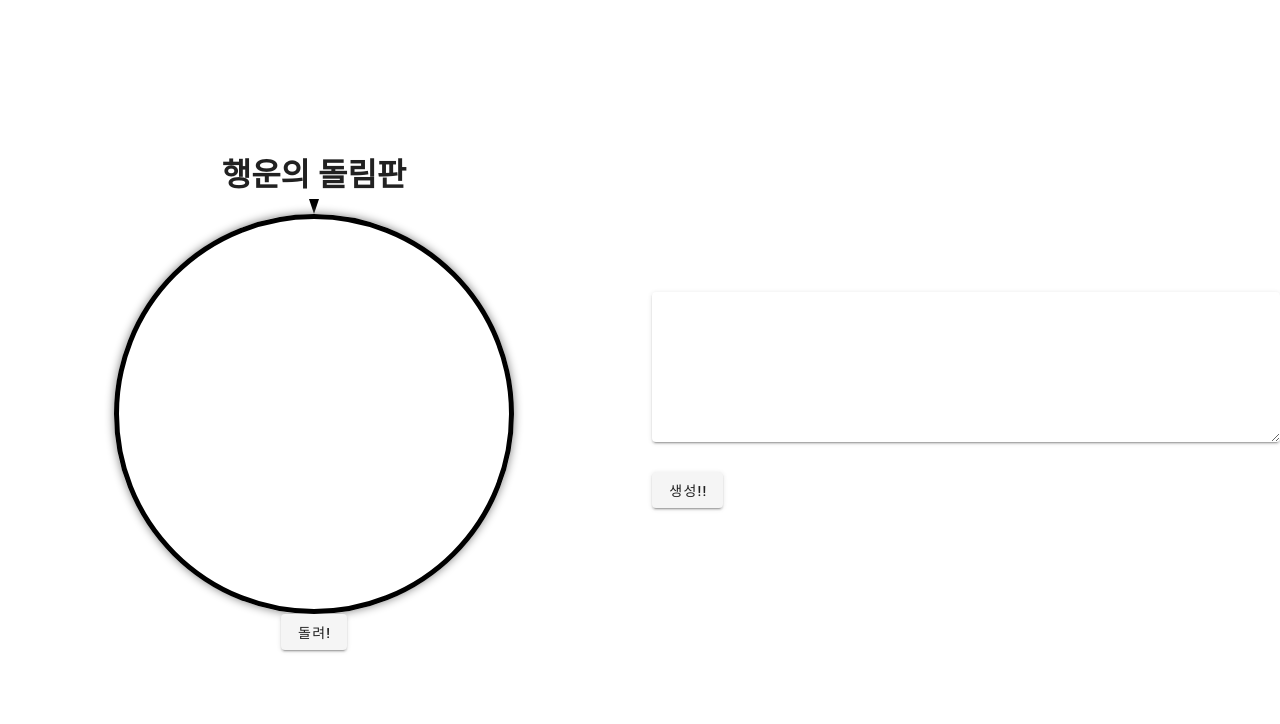
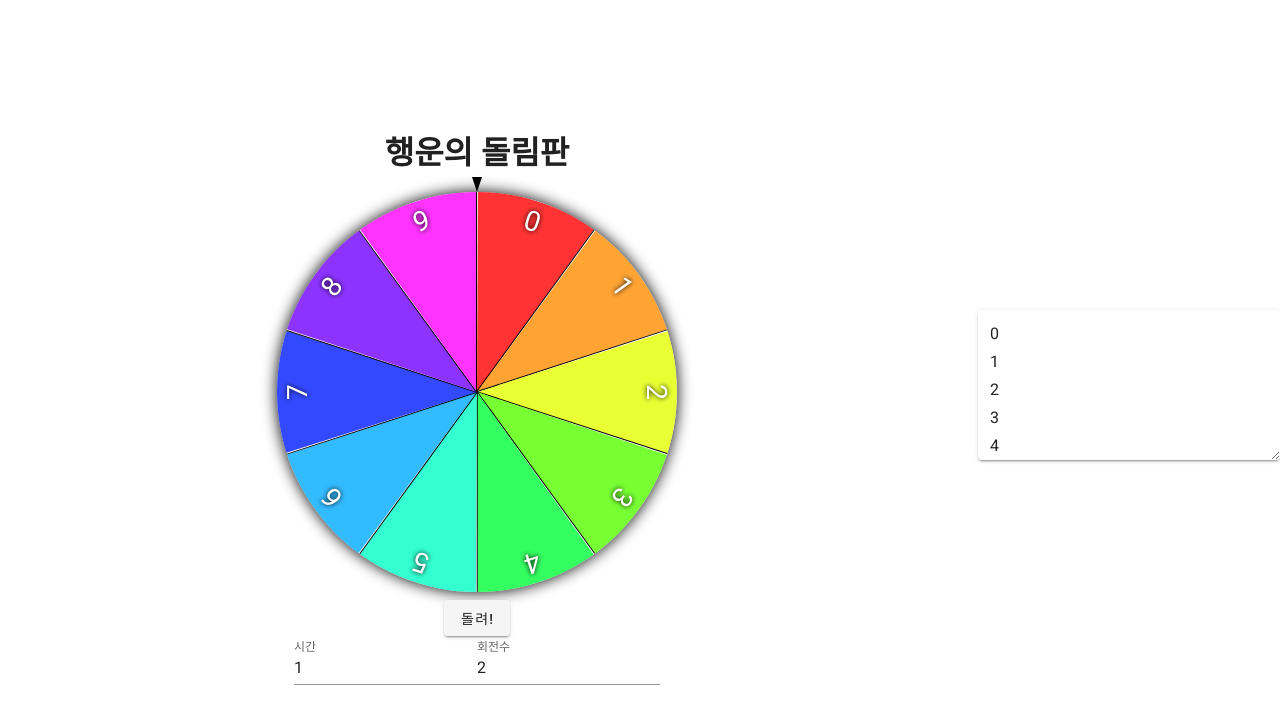
Before and after one commit to taeyunha/dollimpan, a Vue app: page / in a window 1280 px wide. Shown: the top 724 px of the page. Built offline with nearby package versions, Linux system fonts and the light colour scheme.

Commit message:
색깔도 입히고 회전수 시간도 넣은 업그레이드 버전

```diff
--- a/src/App.vue
+++ b/src/App.vue
@@ -6,11 +6,12 @@
             v-model="items"
         ></dollimpan>
       </v-col>
-      <v-col>
+      <v-col cols="3">
         <v-textarea
             v-model="input"
-            solo></v-textarea>
-        <v-btn @click="handleClickGenerate">생성!!</v-btn>
+            solo
+            @input="generate"
+        ></v-textarea>
       </v-col>
     </v-row>
   </v-app>
@@ -27,10 +28,13 @@ export default {
 
   data: () => ({
     items: [],
-    input: ''
+    input: '0\n1\n2\n3\n4\n5\n6\n7\n8\n9'
   }),
+  mounted () {
+    this.generate()
+  },
   methods: {
-    handleClickGenerate(){
+    generate(){
       this.items = this.input.split('\n').map(value => ({value}))
       // {value: }
       console.debug(this.items)
--- a/src/components/Dollimpan.vue
+++ b/src/components/Dollimpan.vue
@@ -8,17 +8,27 @@
       <div
           v-for="(item,index) in items" :key="index"
           class="item"
-          :style="`transform: rotate(${item.degree + unit / 2}deg);`"
-      >{{item.value}}
+          :style="`transform: rotate(${item.degree + unit / 2}deg)`"
+      >
+        <div class="background"
+             :style="`border-top-color: ${item.color || 'none'}; border-width: ${item.width}vh;`"
+        ></div>
+        {{item.value}}
         <div class="line"
              :style="`transform: rotate(${unit / 2}deg);`"
         ></div>
       </div>
     </div>
     <div class="btn">
-      <v-btn
-          @click="handleClickRoll"
-      >돌려!</v-btn>
+      <v-row justify="center">
+        <v-btn
+            @click="handleClickRoll"
+        >돌려!</v-btn>
+      </v-row>
+      <v-row>
+        <v-text-field hide-details label="시간" v-model="speed" type="number" min="1"></v-text-field>
+        <v-text-field hide-details label="회전수" v-model="rolling" type="number" min="0"></v-text-field>
+      </v-row>
     </div>
   </div>
 </template>
@@ -31,10 +41,12 @@ export default {
   },
   data() {
     return {
+      radian: (degree) => degree * Math.PI / 180,
       items: this.value,
       unit : 0,
       panDegree: 0,
       speed: 1, //초
+      rolling: 2,
     }
   },
   watch: {
@@ -51,7 +63,7 @@ export default {
       this.$alert(result.value)
     },
     roll() {
-      this.panDegree += Math.random() * 360 + 360 * 2 // 0 ~ 0.99999 === 0 ~ 359.9999
+      this.panDegree += Math.random() * 360 + 360 * this.rolling // 0 ~ 0.99999 === 0 ~ 359.9999
 
       const resDeg = 360 - (this.panDegree % 360)
       return this.items.find((item) => {
@@ -73,8 +85,19 @@ export default {
       const items = this.items
       const unit = 360 / items.length
       this.unit = unit
+
+      const tan90m$d2 = Math.tan(this.radian(90 - unit/2))// tan(90-@/2)
+      const colorUnit = 255 * 5 / (items.length-1)
       items.forEach((item,index) => {
         item.degree = unit * index
+        const x = colorUnit * index
+        const R = Math.min(255,Math.max(Math.abs(x - 255 * 3) - 255 * 1 ,0))
+        const G = Math.min(255,Math.max(-Math.abs( x - 255 * 2) + 255 * 2, 0))
+        const B = Math.min(255,Math.max(x - 255*2, 0))
+        item.color = `rgba(${R},${G},${B},0.8)`
+
+
+        item.width = 25/tan90m$d2
       })
       this.$forceUpdate()
     }
@@ -89,12 +112,27 @@ export default {
   flex-direction: column;
   position: relative;
 
+  .btn{ margin-top: 20px}
+
   .item{
     position:absolute;
     transform-origin: bottom;
     height:50%;
+    font-size:3.5vh;
     display:flex;
     justify-content: center;
+
+    color: white;
+    text-shadow: 0 0 5px black;
+
+    .background {
+      position:absolute;
+      z-index: -1;
+      border-style: solid;
+      border-top-width: 25vh !important;
+      border-bottom-width: 0 !important;
+      border-color: transparent;
+    }
     .line{
       transform-origin: bottom;
       position: absolute;
@@ -105,13 +143,13 @@ export default {
   }
 
   .pan{
-    border: 5px solid black;
     height: 50vh;
     width: 50vh;
     border-radius: 25vh;
     position:relative;
+    overflow:hidden;
 
-    box-shadow: 0 0 10px grey;
+    box-shadow: 0 0 15px black;
     display:flex;
     justify-content: center;
 
--- a/vue.config.js
+++ b/vue.config.js
@@ -1,5 +1,6 @@
 module.exports = {
   "transpileDependencies": [
     "vuetify"
-  ]
+  ],
+  publicPath: ''
 }
```
